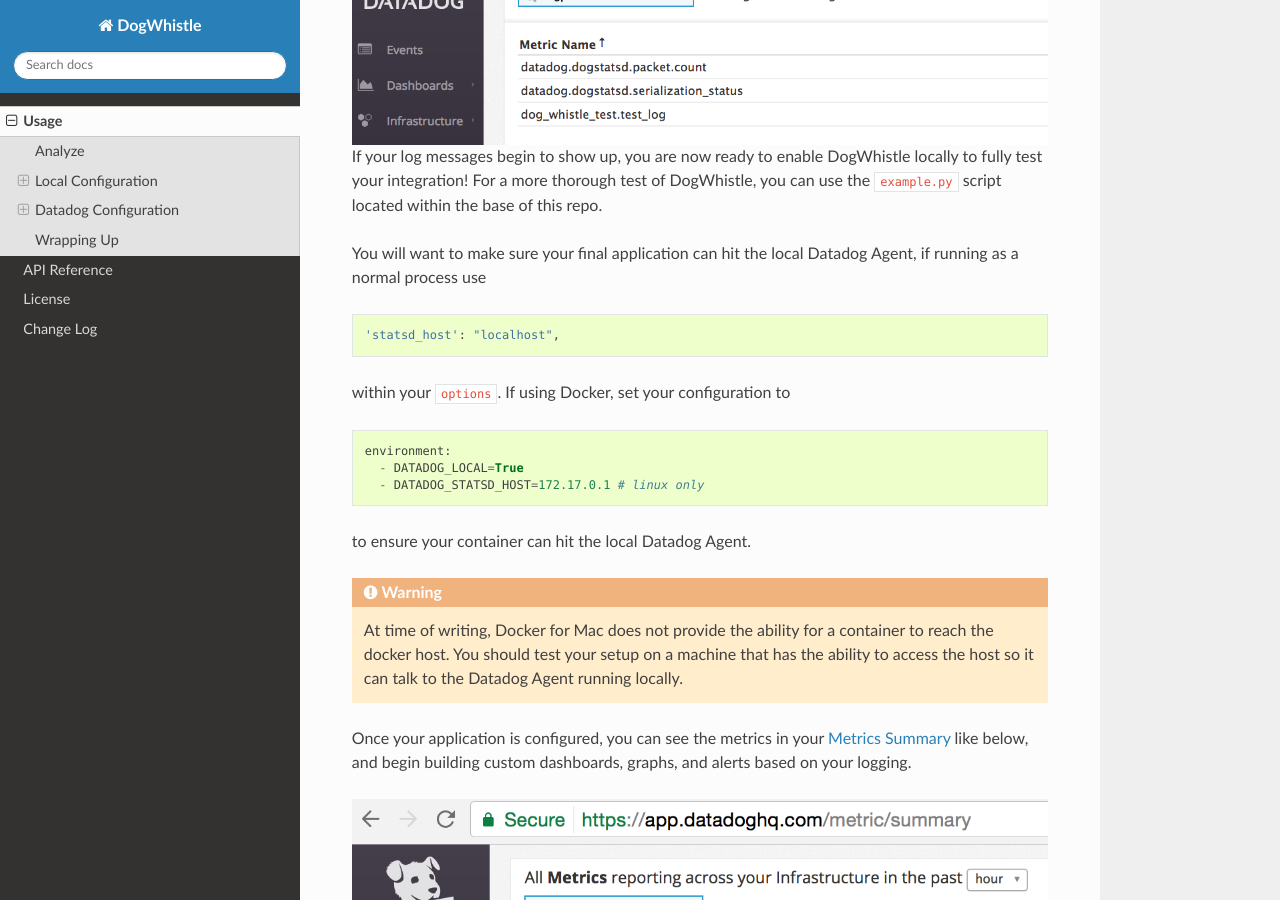
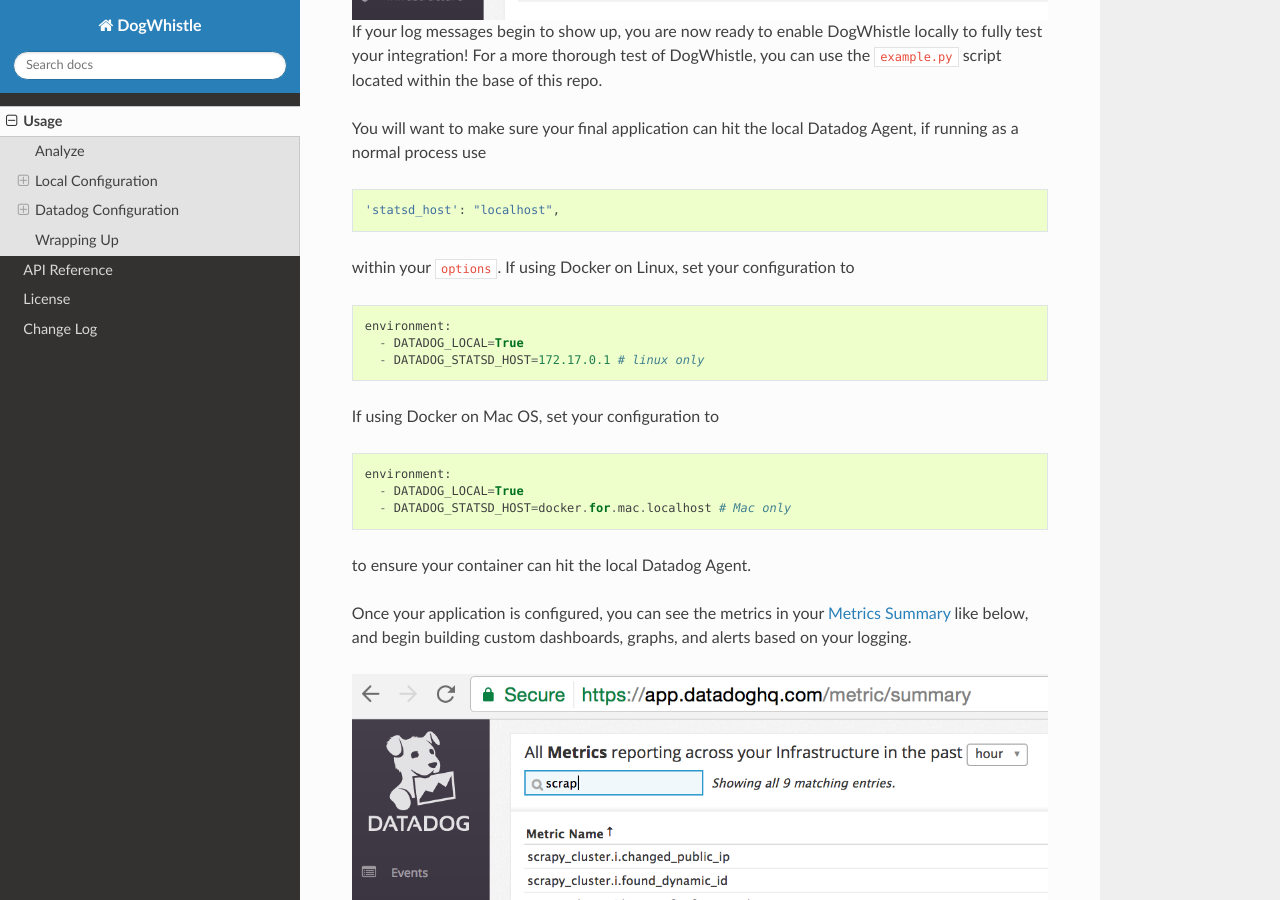
Before and after one commit to istresearch/dog-whistle, a Sphinx documentation site: the page built from docs/usage.rst, in a window 1280 px wide and 900 px high, scrolled down 8861 px. Built offline with Sphinx 7.4.7 and the Read the Docs theme 2.0.0, drawn with Linux system fonts in a browser that asks for light colours; some of the changed text lies outside the part shown.

Commit message:
docs update

```diff
--- a/docs/usage.rst
+++ b/docs/usage.rst
@@ -289,8 +289,6 @@
 
 Here, we assume you have a local `Datadog Agent <http://docs.datadoghq.com/guides/basic_agent_usage/>`_ running on your local machine. Please refer to the official documentation for troubleshooting connecting your machine to Datadog.
 
-.. note:: The majority of this guide should work on all platforms, however final Datadog + Docker integration may need to be conducted on a linux box only.
-
 At this point you should have a Datadog Agent installed and running successfully on your machine. Refer to your datadog configuration file to get the location of the ``statsd`` host that Datadog is running. For example, on unix based systems the log location is:
 
 ::
@@ -363,7 +361,7 @@
 
     'statsd_host': "localhost",
 
-within your ``options``. If using Docker, set your configuration to
+within your ``options``. If using Docker on Linux, set your configuration to
 
 ::
 
@@ -371,9 +369,15 @@
       - DATADOG_LOCAL=True
       - DATADOG_STATSD_HOST=172.17.0.1 # linux only
 
+If using Docker on Mac OS, set your configuration to
+
+::
+
+    environment:
+      - DATADOG_LOCAL=True
+      - DATADOG_STATSD_HOST=docker.for.mac.localhost # Mac only
+
 to ensure your container can hit the local Datadog Agent.
-
-.. warning:: At time of writing, Docker for Mac does not provide the ability for a container to reach the docker host. You should test your setup on a machine that has the ability to access the host so it can talk to the Datadog Agent running locally.
 
 Once your application is configured, you can see the metrics in your `Metrics Summary <https://app.datadoghq.com/metric/summary>`_ like below, and begin building custom dashboards, graphs, and alerts based on your logging.
 
```
Also changed, not shown: 1 other file.
